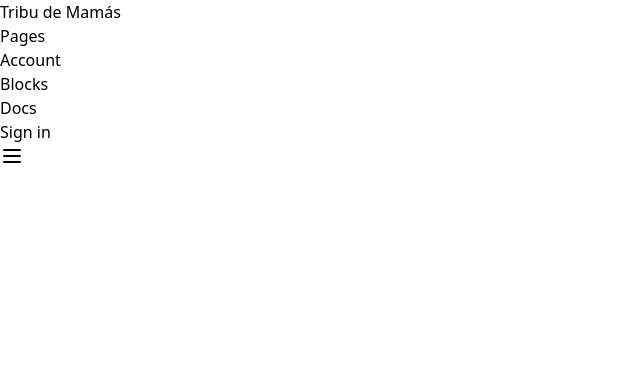
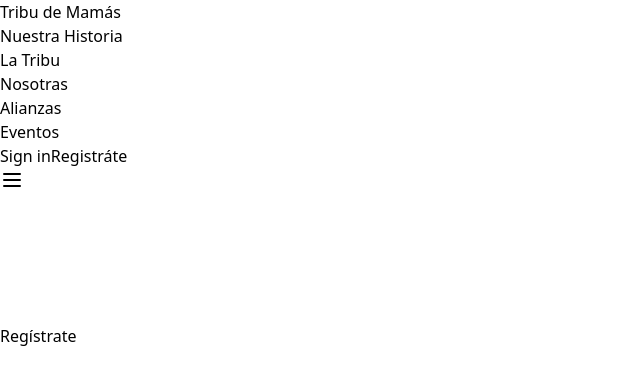
Before and after one commit to AsyliusGG/tribu-front, a React (Vite) app: page /Joinus in a window 1280 px wide. Shown: the top 384 px of the page, without its empty margins (0-640 px from the left). Built offline with nearby package versions, Linux system fonts and the light colour scheme; what @material-tailwind/react would draw is missing.

Commit message:
se arreglan rutas e implementa boton registrar

```diff
--- a/src/Components/App.jsx
+++ b/src/Components/App.jsx
@@ -1,10 +1,11 @@
-import React from 'react';
-import { BrowserRouter as Router, Routes, Route } from 'react-router-dom';
-import StickyNavbar from './Navbar/Navbar.jsx';
-import RecentPosts from './RecentPost/RecentPosts.jsx';
-import JoinSection from './JoinSection/JoinSection.jsx';
-import Footer from './Footer/Footer.jsx';
-import SignIn from './SignIn/SignIn.jsx';
+import React from "react";
+import { BrowserRouter as Router, Routes, Route } from "react-router-dom";
+import StickyNavbar from "./Navbar/Navbar.jsx";
+import RecentPosts from "./RecentPost/RecentPosts.jsx";
+import JoinSection from "./JoinSection/JoinSection.jsx";
+import Footer from "./Footer/Footer.jsx";
+import SignIn from "./SignIn/SignIn.jsx";
+import Joinus from "./JoinUs/Joinus.jsx";
 
 function App() {
   return (
@@ -13,17 +14,22 @@ function App() {
         <StickyNavbar /> {/* Barra de navegación */}
         <Routes>
           {/* La ruta "/" apuntará a este mismo componente como Home */}
-          <Route path="/" element={<div> {/* Aquí va el contenido de Home */}
-            {/* Otros componentes o secciones que quieras en la Home */}
-            <RecentPosts />
-            <JoinSection />
-            <Footer />
-          </div>} />
-
+          <Route
+            path="/"
+            element={
+              <div>
+                {/* Aquí va el contenido de Home */}
+                {/* Otros componentes o secciones que quieras en la Página principal */}
+                <RecentPosts />
+                <JoinSection />
+                <Footer />
+              </div>
+            }
+          />
           {/* Otras rutas, como el SignIn */}
           <Route path="/SignIn" element={<SignIn />} /> {/* Página de SignIn */}
+          <Route path="/Joinus" element={<Joinus />} /> {/* Página de JoinUs */}
         </Routes>
-
       </div>
     </Router>
   );
--- /dev/null
+++ b/src/Components/Joinus/Joinus.jsx
@@ -0,0 +1,12 @@
+import React from 'react';
+
+const Joinus = () => {
+  return (
+    <div className="flex justify-center items-center h-screen bg-gray-100">
+      <h1 className="text-3xl font-bold">Regístrate</h1>
+      {/* Aquí podrías agregar el formulario de inicio de sesión */}
+    </div>
+  );
+};
+
+export default Joinus;
--- a/src/Components/Navbar/Navbar.jsx
+++ b/src/Components/Navbar/Navbar.jsx
@@ -27,7 +27,7 @@ export default function StickyNavbar() {
         className="p-1 font-normal"
       >
         <a href="#" className="flex items-center">
-          Pages
+          Nuestra Historia
         </a>
       </Typography>
       <Typography
@@ -37,7 +37,7 @@ export default function StickyNavbar() {
         className="p-1 font-normal"
       >
         <a href="#" className="flex items-center">
-          Account
+          La Tribu
         </a>
       </Typography>
       <Typography
@@ -47,7 +47,7 @@ export default function StickyNavbar() {
         className="p-1 font-normal"
       >
         <a href="#" className="flex items-center">
-          Blocks
+          Nosotras
         </a>
       </Typography>
       <Typography
@@ -57,7 +57,17 @@ export default function StickyNavbar() {
         className="p-1 font-normal"
       >
         <a href="#" className="flex items-center">
-          Docs
+          Alianzas
+        </a>
+      </Typography>
+      <Typography
+        as="li"
+        variant="small"
+        color="blue-gray"
+        className="p-1 font-normal"
+      >
+        <a href="#" className="flex items-center">
+          Eventos
         </a>
       </Typography>
     </ul>
@@ -69,7 +79,7 @@ export default function StickyNavbar() {
         <div className="flex items-center justify-between text-blue-gray-900">
           <Typography
             as="a"
-            href="#"
+            href="/"
             className="mr-4 cursor-pointer py-1.5 font-medium"
           >
             Tribu de Mamás
@@ -83,6 +93,12 @@ export default function StickyNavbar() {
                   <span>Sign in</span>
                 </Link>
               </Button>
+              <Button variant="gradient" size="sm" className="hidden lg:inline-block">
+                {/* Usamos Link para la navegación */}
+                <Link to="/joinus">
+                  <span>Registráte</span>
+                </Link>
+              </Button>
             </div>
             <IconButton
               variant="text"
@@ -90,6 +106,7 @@ export default function StickyNavbar() {
               ripple={false}
               onClick={() => setOpenNav(!openNav)}
             >
+
               {openNav ? (
                 <svg xmlns="http://www.w3.org/2000/svg" fill="none" className="h-6 w-6" viewBox="0 0 24 24" stroke="currentColor" strokeWidth={2}>
                   <path strokeLinecap="round" strokeLinejoin="round" d="M6 18L18 6M6 6l12 12" />
@@ -110,6 +127,12 @@ export default function StickyNavbar() {
                 <span>Sign in</span>
               </Link>
             </Button>
+          </div><div className="flex items-center gap-x-1">
+            <Button fullWidth variant="gradient" size="sm" className="">
+              <Link to="/joinus">
+                <span>Regístrate</span>
+              </Link>
+            </Button>
           </div>
         </MobileNav>
       </Navbar>
```
